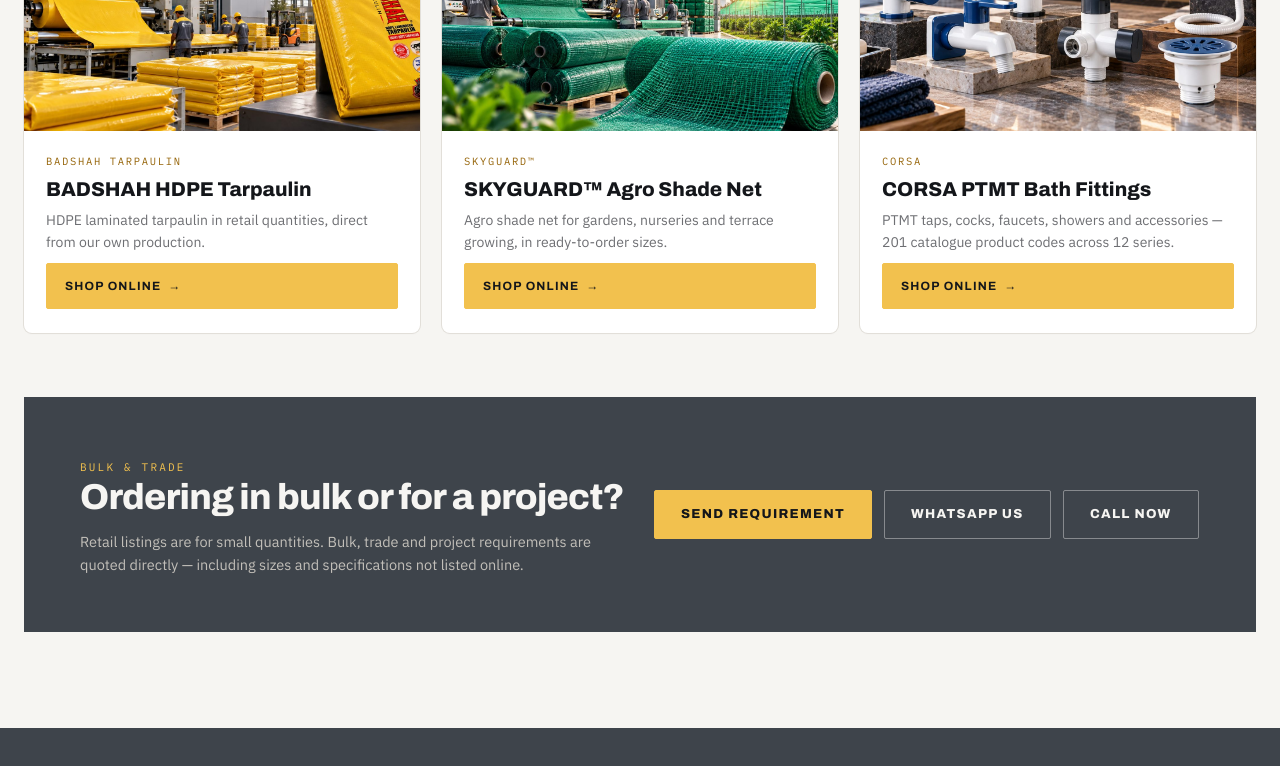
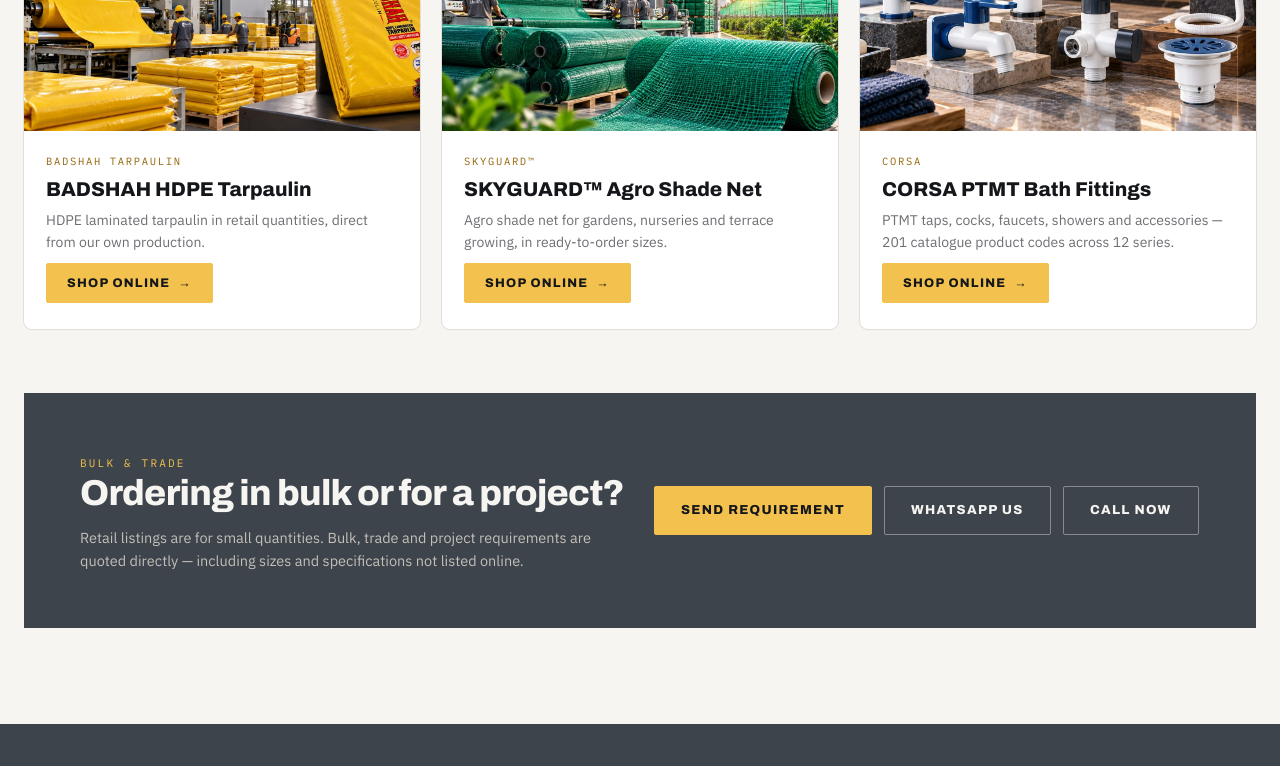
Before and after one commit to khalifa-trade-impex/khalifaindia-website, a plain HTML site: page shop/index.html in a window 1280 px wide. Shown: the part 1300-2066 px from the top of the page. Drawn offline with Linux system fonts and the light colour scheme.

Commit message:
Sync completed website updates: refine Shop Online button per Claude Design source

```diff
--- a/assets/styles.css
+++ b/assets/styles.css
@@ -681,11 +681,11 @@
 .shop-card-brand{font-family:var(--mono);font-size:10.5px;letter-spacing:.16em;color:var(--mango-ink);text-transform:uppercase}
 .shop-card-name{font-family:var(--display);font-weight:800;font-size:20px;line-height:1.18}
 .shop-card-blurb{font-size:14px;line-height:1.55;color:var(--soft)}
-.shop-card-cta{margin-top:auto;padding-top:14px;font-family:var(--display);font-weight:700;font-size:12px;letter-spacing:.1em;text-transform:uppercase;color:var(--mango-ink);display:inline-flex;align-items:center;gap:7px}
+.shop-card-cta{margin-top:auto;align-self:flex-start;display:inline-flex;align-items:center;gap:8px;padding:13px 20px;background:var(--mango);color:var(--ink);border:1px solid var(--mango);border-radius:2px;font-family:var(--display);font-weight:800;font-size:12.5px;line-height:1;letter-spacing:.1em;text-transform:uppercase;transition:background-color .18s ease,transform .18s cubic-bezier(.22,.8,.3,1),box-shadow .18s ease}
+.shop-card:hover .shop-card-cta,.shop-card:focus-visible .shop-card-cta{background:var(--mango-hi);border-color:var(--mango-hi);transform:translateY(-2px);box-shadow:0 12px 22px -14px rgba(20,22,26,.5)}
+.shop-card-body{padding-bottom:26px}
 .shop-card-cta span{transition:transform .2s cubic-bezier(.22,.8,.3,1)}
 .shop-card:hover .shop-card-cta span{transform:translateX(4px)}
-.shop-card-btn{padding:13px 18px;min-height:44px;border-radius:2px;border:1px solid var(--mango);background:var(--mango);color:var(--ink);transition:transform .18s cubic-bezier(.22,.8,.3,1),box-shadow .18s cubic-bezier(.22,.8,.3,1),background-color .18s ease,border-color .18s ease}
-.shop-card:hover .shop-card-btn,.shop-card-btn:hover{background:var(--mango-hi);border-color:var(--mango-hi);box-shadow:0 14px 26px -14px rgba(20,22,26,.5),0 2px 6px rgba(20,22,26,.14)}
 
 .shop-empty{margin-top:28px;border:1px dashed #C9C4BC;border-radius:8px;background:var(--white);padding:clamp(26px,4vw,44px)}
 
--- a/shop/index.html
+++ b/shop/index.html
@@ -123,7 +123,7 @@
           <span class="shop-card-brand">BADSHAH TARPAULIN</span>
           <span class="shop-card-name">BADSHAH HDPE Tarpaulin</span>
           <span class="shop-card-blurb">HDPE laminated tarpaulin in retail quantities, direct from our own production.</span>
-          <span class="shop-card-cta shop-card-btn">SHOP ONLINE <span aria-hidden="true">&rarr;</span></span>
+          <span class="shop-card-cta">SHOP ONLINE <span aria-hidden="true">&rarr;</span></span>
         </span>
       </a>
       <a class="shop-card" href="skyguard-agro-shade-net/index.html">
@@ -135,7 +135,7 @@
           <span class="shop-card-brand">SKYGUARD&trade;</span>
           <span class="shop-card-name">SKYGUARD&trade; Agro Shade Net</span>
           <span class="shop-card-blurb">Agro shade net for gardens, nurseries and terrace growing, in ready-to-order sizes.</span>
-          <span class="shop-card-cta shop-card-btn">SHOP ONLINE <span aria-hidden="true">&rarr;</span></span>
+          <span class="shop-card-cta">SHOP ONLINE <span aria-hidden="true">&rarr;</span></span>
         </span>
       </a>
       <a class="shop-card" href="corsa-ptmt-bath-fittings/index.html">
@@ -147,7 +147,7 @@
           <span class="shop-card-brand">CORSA</span>
           <span class="shop-card-name">CORSA PTMT Bath Fittings</span>
           <span class="shop-card-blurb">PTMT taps, cocks, faucets, showers and accessories &mdash; 201 catalogue product codes across 12 series.</span>
-          <span class="shop-card-cta shop-card-btn">SHOP ONLINE <span aria-hidden="true">&rarr;</span></span>
+          <span class="shop-card-cta">SHOP ONLINE <span aria-hidden="true">&rarr;</span></span>
         </span>
       </a>
   </div>
```
